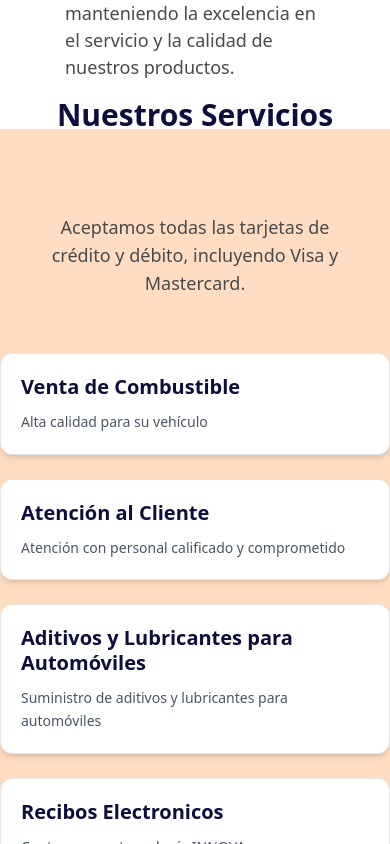
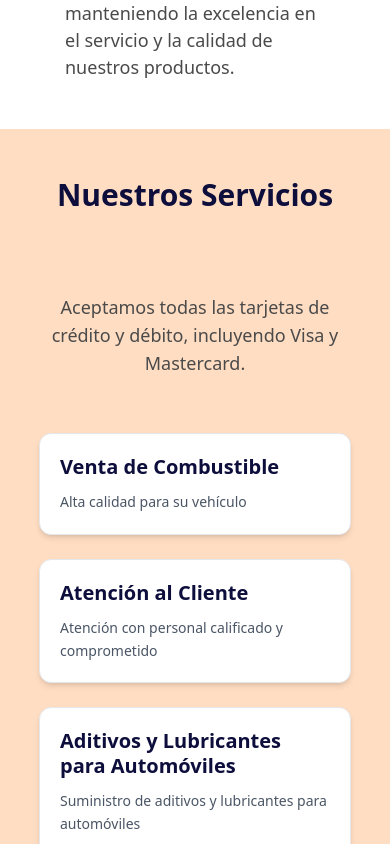
Before and after one commit to SyxLoop/landingpage-proveservicios, a React (Vite) app: page / in a window 390 px wide. Shown: the part 2240-3084 px from the top of the page. Built offline with nearby package versions, Linux system fonts and the light colour scheme.

Commit message:
Mejorando responsive de la sección de servicios

```diff
--- a/src/components/landing/Services.jsx
+++ b/src/components/landing/Services.jsx
@@ -35,7 +35,7 @@ const servicesData = [
 
 export default function Services() {
   return (
-    <section className="w-full h-dvh bg-accent/25">
+    <section className="w-full h-full py-12 md:py-0 md:h-dvh bg-accent/25">
       <div className="flex flex-col h-full place-items-center place-content-center">
         <div className="flex flex-col place-items-center place-content-center mb-14 gap-8 font-bold">
           <h2 className="text-3xl md:text-5xl text-surface mb-12">
@@ -46,7 +46,7 @@ export default function Services() {
             Mastercard.
           </p>
         </div>
-        <div className="grid grid-cols-1 md:grid-cols-2 lg:grid-cols-3 gap-6 mx-auto">
+        <div className="grid w-4/5 grid-cols-1 md:grid-cols-2 lg:grid-cols-3 gap-6 mx-auto">
           {servicesData.map((service) => (
             <Card>
               <Card.Body>
```
